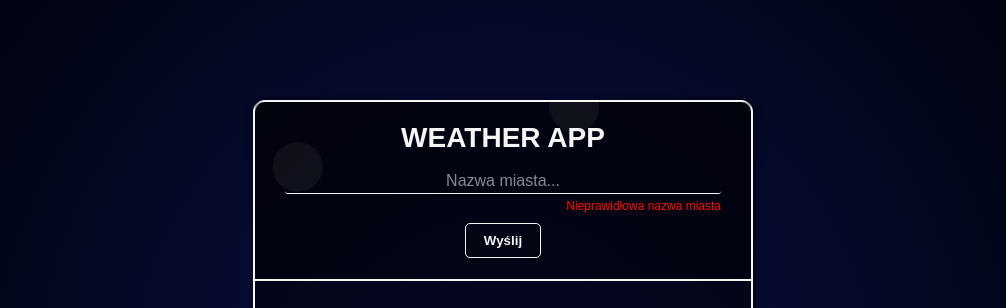
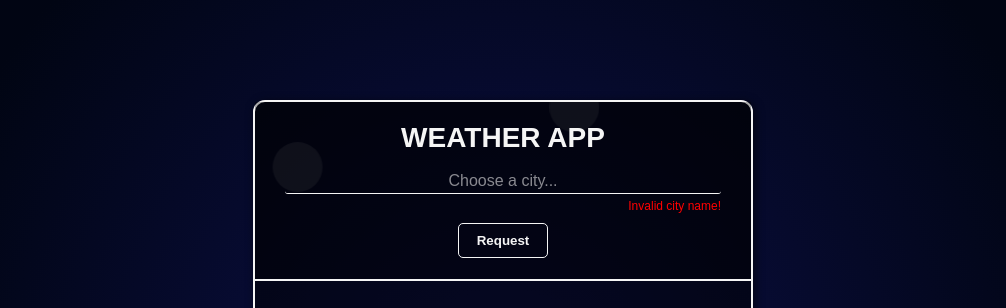
Before and after one commit to KacperLechicki/WeatherApp, a plain HTML site: page index.html in a window 1280 px wide. Shown: the top 308 px of the page, without its empty margins (137-1143 px from the left). Drawn offline with Linux system fonts and the light colour scheme.

Commit message:
killed polish english

```diff
--- a/index.html
+++ b/index.html
@@ -15,9 +15,9 @@
     <div class="weather">
         <div class="weather__top">
             <h1 class="weather__top-title">weather app</h1>
-            <input type="text" id="city" class="weather__top-cityInput" placeholder="Nazwa miasta...">
-            <p class="error-info">Nieprawidłowa nazwa miasta</p>
-            <button class="weather__top-button">Wyślij</button>
+            <input type="text" id="city" class="weather__top-cityInput" placeholder="Choose a city...">
+            <p class="error-info">Invalid city name!</p>
+            <button class="weather__top-button">Request</button>
             <div class="weather__top-circleBig"></div>
             <div class="weather__top-circleSmall"></div>
         </div>
```
